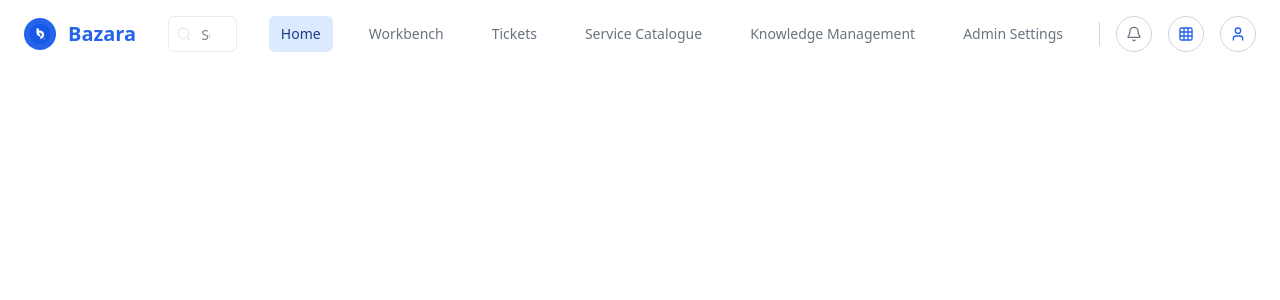
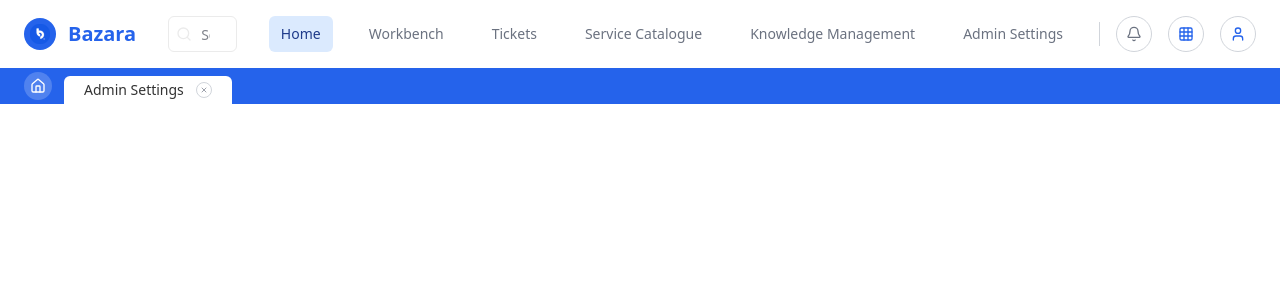
Before and after one commit to chukwuekeuzoma/team-management-ui, a Next.js app: page / in a window 1280 px wide. Shown: the top 300 px of the page. Built offline with nearby package versions, Linux system fonts and the light colour scheme.

Commit message:
chore: add StepsNavigationBar component to enhance navigation

```diff
--- a/app/page.tsx
+++ b/app/page.tsx
@@ -11,11 +11,12 @@ import {
   SelectValue,
 } from "@/components/ui/Select";
 import { Navigationbar } from "@/components/dashboard/NavigationBar";
-
+import { StepsNavigationBar } from "@/components/dashboard/StepsNavigationBar";
 export default function Home() {
   return (
     <>
       <Navigationbar />
+      <StepsNavigationBar />
       {/* <div className="flex flex-col gap-2.5 items-center h-screen">
         <Button size="lg"> Martins</Button>
         <Input type="email" placeholder="Email" />
--- /dev/null
+++ b/components/dashboard/StepsNavigationBar.tsx
@@ -0,0 +1,53 @@
+"use client";
+
+import * as React from "react";
+import { cn } from "@/lib/utils";
+import type { LucideIcon } from "lucide-react";
+import { Home, X } from "lucide-react";
+
+type Step = {
+  label: string;
+  icon?: LucideIcon;
+};
+
+type StepsNavigationBarProps = {
+  className?: string;
+  onStepClick?: (index: number) => void; // backward compatibility (unused)
+  title?: string;
+  onClose?: () => void;
+};
+
+export const StepsNavigationBar: React.FC<StepsNavigationBarProps> = ({
+  className,
+  onStepClick,
+  title = "Admin Settings",
+  onClose,
+}) => {
+  return (
+    <nav className={cn("w-full", className)}>
+      <div className="w-full bg-brand-bg h-9 relative">
+        <div className="max-w-7xl h-full px-6 flex items-center gap-3">
+          <span className="w-7 h-7 rounded-full bg-white/20 flex items-center justify-center">
+            <Home className="w-4 h-4 text-white" />
+          </span>
+
+          <div className="bg-white rounded-t-md px-5 py-2 flex items-center gap-3  mt-2 h-7">
+            <span className="text-sm font-medium text-text whitespace-nowrap">
+              {title}
+            </span>
+            <button
+              type="button"
+              aria-label="Close"
+              onClick={onClose}
+              className="w-4 h-4 rounded-full border border-button-border flex items-center justify-center text-nav-text hover:bg-button-hover cursor-pointer"
+            >
+              <X className="w-2 h-2" />
+            </button>
+          </div>
+        </div>
+      </div>
+    </nav>
+  );
+};
+
+export default StepsNavigationBar;
```
